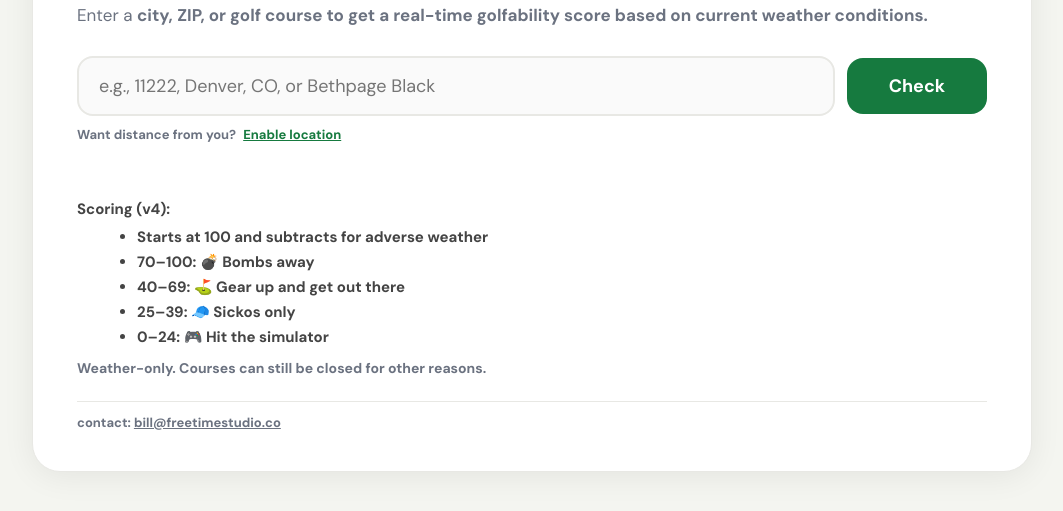
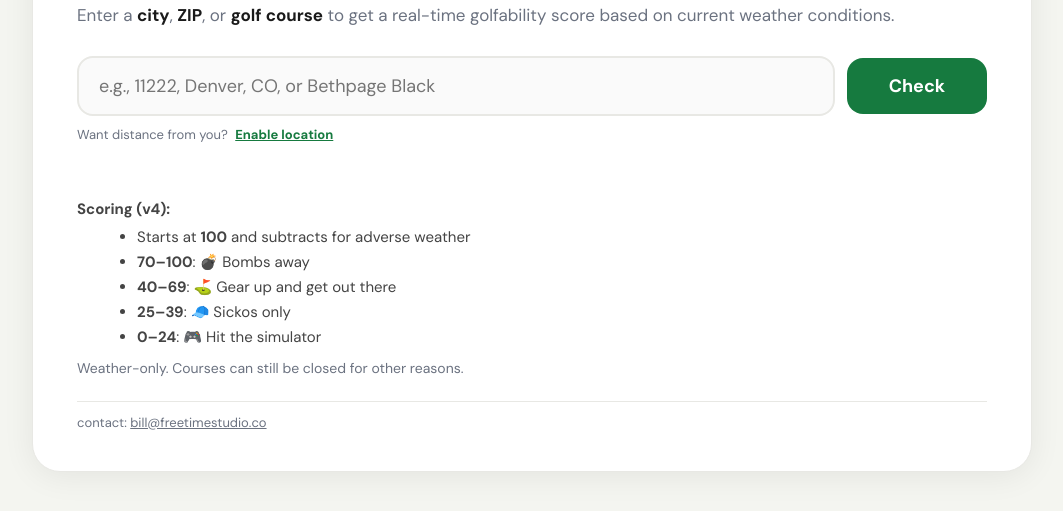
Before and after one commit to billantonucci-blip/golfable, a plain HTML site: page golfweatherindex.html in a window 1280 px wide. Shown: the part 133-644 px from the top of the page, without its empty margins (108-1171 px from the left). Drawn offline with Linux system fonts and the light colour scheme.

Commit message:
Update golfweatherindex.html

```diff
--- a/golfweatherindex.html
+++ b/golfweatherindex.html
@@ -329,7 +329,7 @@
 <div class="card">
   <div class="header">
     <h1>Golf <span>Weather</span> Index</h1>
-    <p>Enter a <strong>city,</strong> <strong>ZIP,<strong> or <strong>golf course<strong> to get a real-time golfability score based on current weather conditions.</p>
+    <p><p>Enter a <strong style="color:#1a1a1a">city</strong>, <strong style="color:#1a1a1a">ZIP</strong>, or <strong style="color:#1a1a1a">golf course</strong> to get a real-time golfability score based on current weather conditions.</p>
   </div>
 
   <form id="form" class="row" action="javascript:void(0);">
```
